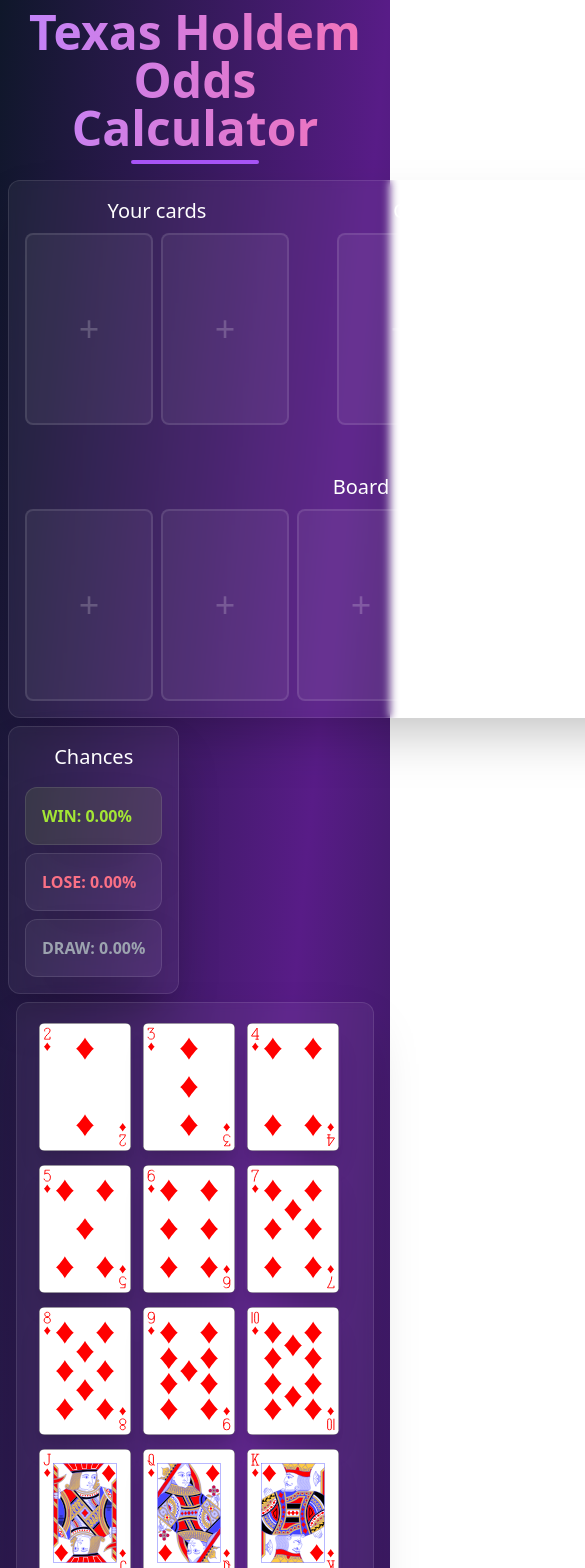
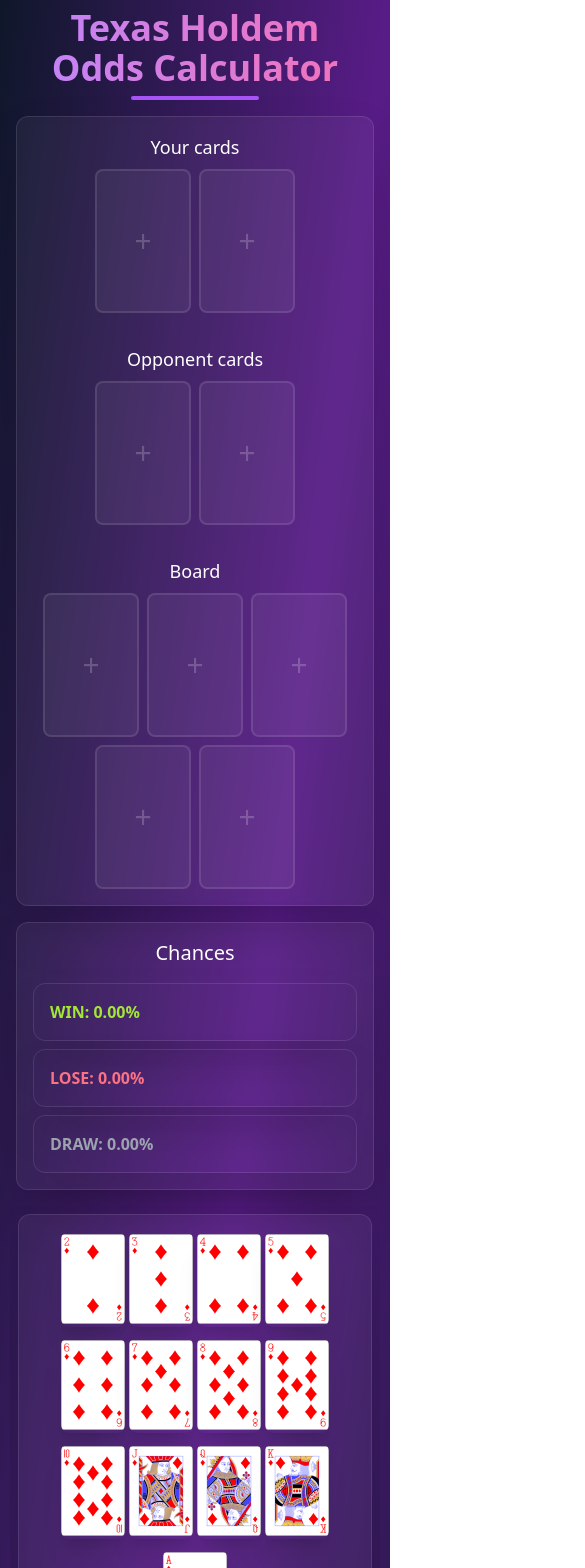
Before and after one commit to Palaszontko/Texas-holdem-hand-calculator, a SvelteKit app in the folder frontend/: page / in a window 390 px wide. Shown: the top 1568 px of the page, 585 px wide, since content can reach past the window. Built offline with nearby package versions, Linux system fonts and the light colour scheme.

Commit message:
feat(frontend): improve layout and responsiveness of card components and main page

```diff
--- a/frontend/src/lib/components/AllCardBox.svelte
+++ b/frontend/src/lib/components/AllCardBox.svelte
@@ -1,5 +1,5 @@
-<div class="p-4 rounded-xl bg-white/5 backdrop-blur-sm border border-white/10 shadow-2xl hover:border-purple-500/30 transition-all duration-300">
-    <div class="flex flex-wrap justify-start">
+<div class="inline-block p-4 rounded-xl bg-white/5 backdrop-blur-sm border border-white/10 shadow-2xl hover:border-purple-500/30 transition-all duration-300">
+    <div class="flex flex-wrap justify-center gap-1">
         <slot></slot>
     </div>
 </div>
--- a/frontend/src/lib/components/Card.svelte
+++ b/frontend/src/lib/components/Card.svelte
@@ -23,12 +23,12 @@
     };
 </script>
 
-<div class="group relative m-1">
+<div class="group relative shrink-0">
     <button
         type="button"
         on:click={handleSelect}
         on:keydown={handleKeyDown}
-        class="w-24 h-32 relative transform transition-all duration-300
+        class="w-16 h-24 sm:w-20 sm:h-28 md:w-24 md:h-32 relative transform transition-all duration-300
                {!isUsed ? 'hover:scale-110 hover:-translate-y-1 cursor-pointer' : 'opacity-30 cursor-not-allowed'}
                {$gameState.selectedCard?.id === id ? 'scale-110 -translate-y-1' : ''}"
         aria-label="Select card {alt}"
--- a/frontend/src/lib/components/ChancesBox.svelte
+++ b/frontend/src/lib/components/ChancesBox.svelte
@@ -2,24 +2,23 @@
   import { probabilityResults } from '$lib/stores/apiStore';
 </script>
 
-<div class="p-4 rounded-xl bg-white/5 backdrop-blur-sm border border-white/10 shadow-2xl">
+<div class="p-4 rounded-xl bg-white/5 backdrop-blur-sm border border-white/10 shadow-2xl w-full">
   <div class="flex flex-col items-center gap-2">
       <div class="text-white text-xl mb-2">Chances</div>
-      <div class="rounded-xl p-4 w-full border-white/10 border shadow-2xl bg-lime-400/10 { $probabilityResults.winProbability > $probabilityResults.loseProbability && $probabilityResults.winProbability > $probabilityResults.tieProbability ? 'bg-lime-400/20 animate-pulse' : '' }">
+      <div class="rounded-xl p-4 w-full border-white/10 border shadow-2xl  { $probabilityResults.winProbability > $probabilityResults.loseProbability && $probabilityResults.winProbability > $probabilityResults.tieProbability ? 'bg-lime-400/20 animate-pulse' : '' }">
           <div class="text-lime-400 font-bold">
               WIN: {$probabilityResults.winProbability.toFixed(2)}%
           </div>
       </div>
-      <div class="rounded-xl p-4 w-full border-white/10 border shadow-2xl bg-white/5 { $probabilityResults.loseProbability > $probabilityResults.winProbability && $probabilityResults.loseProbability > $probabilityResults.tieProbability ? 'bg-rose-400/20 animate-pulse' : '' }">
+      <div class="rounded-xl p-4 w-full border-white/10 border shadow-2xl  { $probabilityResults.loseProbability > $probabilityResults.winProbability && $probabilityResults.loseProbability > $probabilityResults.tieProbability ? 'bg-rose-400/20 animate-pulse' : '' }">
           <div class="text-rose-400 font-bold">
               LOSE: {$probabilityResults.loseProbability.toFixed(2)}%
           </div>
       </div>
-      <div class="rounded-xl p-4 w-full border-white/10 border shadow-2xl bg-white/5 { $probabilityResults.tieProbability > $probabilityResults.winProbability && $probabilityResults.tieProbability > $probabilityResults.loseProbability ? 'bg-gray-400/20 animate-pulse' : '' }">
+      <div class="rounded-xl p-4 w-full border-white/10 border shadow-2xl  { $probabilityResults.tieProbability > $probabilityResults.winProbability && $probabilityResults.tieProbability > $probabilityResults.loseProbability ? 'bg-gray-400/20 animate-pulse' : '' }">
           <div class="text-gray-400 font-bold">
               DRAW: {$probabilityResults.tieProbability.toFixed(2)}%
           </div>
       </div>
-
   </div>
 </div>
--- a/frontend/src/lib/components/EmptyCard.svelte
+++ b/frontend/src/lib/components/EmptyCard.svelte
@@ -33,19 +33,19 @@
              blur opacity-0 group-hover:opacity-30 transition duration-300
              {isSelected ? 'opacity-30' : ''}">
         </div>
-        <div class="relative w-32 h-48 bg-white/5 rounded-lg border-2 border-white/10
+        <div class="relative w-24 h-36 md:w-32 md:h-48 bg-white/5 rounded-lg border-2 border-white/10
              transition-all duration-300 group-hover:border-purple-500/30
              {isSelected ? 'border-pink-300 animate-pulse' : ''}">
             <div class="w-full h-full flex items-center justify-center">
-                <div class="text-white/20 text-4xl group-hover:text-white/40 transition-all duration-300">+</div>
+                <div class="text-white/20 text-3xl md:text-4xl group-hover:text-white/40 transition-all duration-300">+</div>
             </div>
         </div>
     {:else}
-        <div class="relative w-32 h-48 transform transition-all duration-300 group-hover:scale-105">
+        <div class="relative w-24 h-36 md:w-32 md:h-48 transform transition-all duration-300 group-hover:scale-105">
             <img
                 src={currentCard.src}
                 alt={currentCard.alt}
-                class="w-full h-full object-scale-down rounded-lg"
+                class="w-full h-full object-contain rounded-lg"
             />
             <div class="absolute inset-0 flex items-center justify-center rounded-lg transition-all duration-300">
                 <div class="absolute inset-0 bg-black opacity-0 group-hover:opacity-40 rounded-lg transition-all duration-300"></div>
--- a/frontend/src/lib/components/Table.svelte
+++ b/frontend/src/lib/components/Table.svelte
@@ -9,11 +9,12 @@
   };
 </script>
 
-<div class="p-4 rounded-xl bg-white/5 backdrop-blur-sm border border-white/10 shadow-2xl">
-  <div class="flex flex-row justify-between flex-wrap gap-12">
-      <div class="flex gap-12">
+<div class="p-4 rounded-xl bg-white/5 backdrop-blur-sm border border-white/10 shadow-2xl w-full">
+    <div class="flex flex-col lg:flex-row gap-8">
+
+        <div class="flex flex-col sm:flex-row justify-center gap-8">
             <div class="flex flex-col items-center">
-              <div class="text-white text-xl mb-2">{positions.player.name}</div>
+                <div class="text-white text-lg md:text-xl mb-2">{positions.player.name}</div>
                 <div class="flex gap-2">
                     {#each Array(positions.player.count) as _, i}
                         <EmptyCard
@@ -27,7 +28,7 @@
             </div>
 
             <div class="flex flex-col items-center">
-              <div class="text-white text-xl mb-2">{positions.opponent.name}</div>
+                <div class="text-white text-lg md:text-xl mb-2">{positions.opponent.name}</div>
                 <div class="flex gap-2">
                     {#each Array(positions.opponent.count) as _, i}
                         <EmptyCard
@@ -41,9 +42,10 @@
             </div>
         </div>
 
+
         <div class="flex flex-col items-center">
-          <div class="text-white text-xl mb-2">{positions.board.name}</div>
-          <div class="flex gap-2">
+            <div class="text-white text-lg md:text-xl mb-2">{positions.board.name}</div>
+            <div class="flex flex-wrap justify-center gap-2">
                 {#each Array(positions.board.count) as _, i}
                     <EmptyCard
                         position={positions.board.id}
--- a/frontend/src/routes/+page.svelte
+++ b/frontend/src/routes/+page.svelte
@@ -22,24 +22,32 @@
     const allCards = [diamondCards, clubCards, heartCards, spadeCards];
 </script>
 
-<div class="min-h-screen bg-gradient-to-br from-slate-900 via-purple-900 to-slate-900 flex flex-col items-center p-2">
-    <div class="w-full max-w-7xl mx-auto text-center mb-4">
-       <h1 class="text-5xl font-bold bg-gradient-to-r from-purple-400 to-pink-400 text-transparent bg-clip-text mb-2">Texas Holdem Odds Calculator</h1>
+<div class="min-h-screen bg-gradient-to-br from-slate-900 via-purple-900 to-slate-900 flex flex-col items-center p-2 overflow-x-hidden">
+    <div class="w-full max-w-7xl mx-auto text-center mb-4 px-4">
+       <h1 class="text-4xl md:text-5xl font-bold bg-gradient-to-r from-purple-400 to-pink-400 text-transparent bg-clip-text mb-2">
+         Texas Holdem Odds Calculator
+       </h1>
        <div class="h-1 w-32 bg-purple-500 mx-auto rounded-full"></div>
     </div>
 
-    <div class="table-cards w-full max-w-fit mx-auto flex flex-row flex-wrap gap-2">
-        <Table/>
-        <ChancesBox/>
+    <div class="w-full flex flex-col lg:flex-row justify-center items-start gap-4 px-2 mb-4">
+        <div class="w-full lg:w-auto">
+            <Table/>
+        </div>
+        <div class="w-full lg:w-64">
+            <ChancesBox/>
+        </div>
     </div>
 
-    <div class="space-y-2 p-2">
-        {#each allCards as cardSetColor}
+    <div class="w-full max-w-[95vw] mx-auto space-y-2 p-2 overflow-x-auto">
+    {#each allCards as cardSetColor}
+        <div class="flex justify-center min-w-min">
             <AllCardBox>
                 {#each cardSetColor as card}
                     <Card src={card.src} alt={card.alt} id={card.id}/>
                 {/each}
             </AllCardBox>
-        {/each}
-    </div>
+        </div>
+    {/each}
 </div>
+</div>
```
Lines whose indentation alone changed are shown as unchanged.
